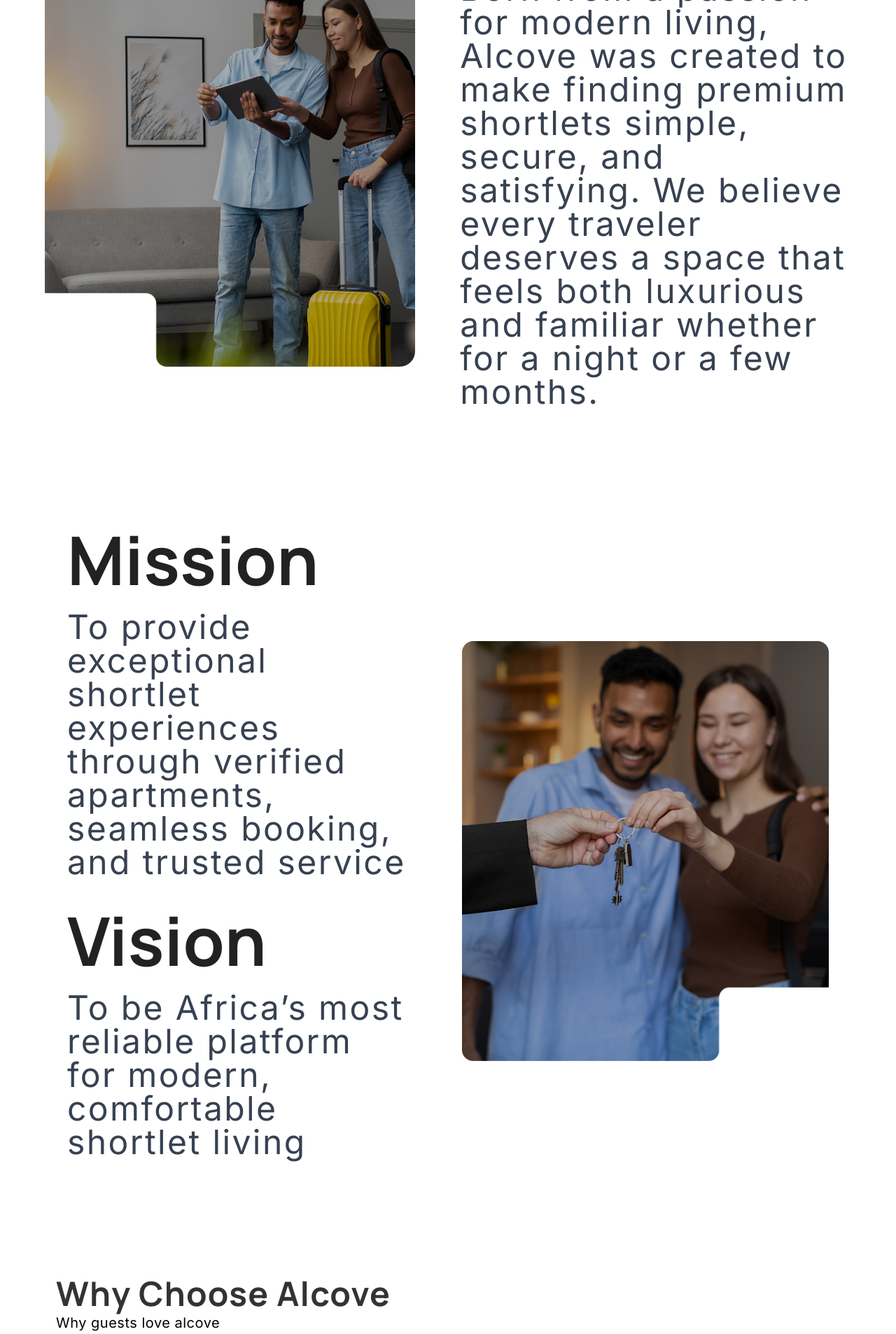
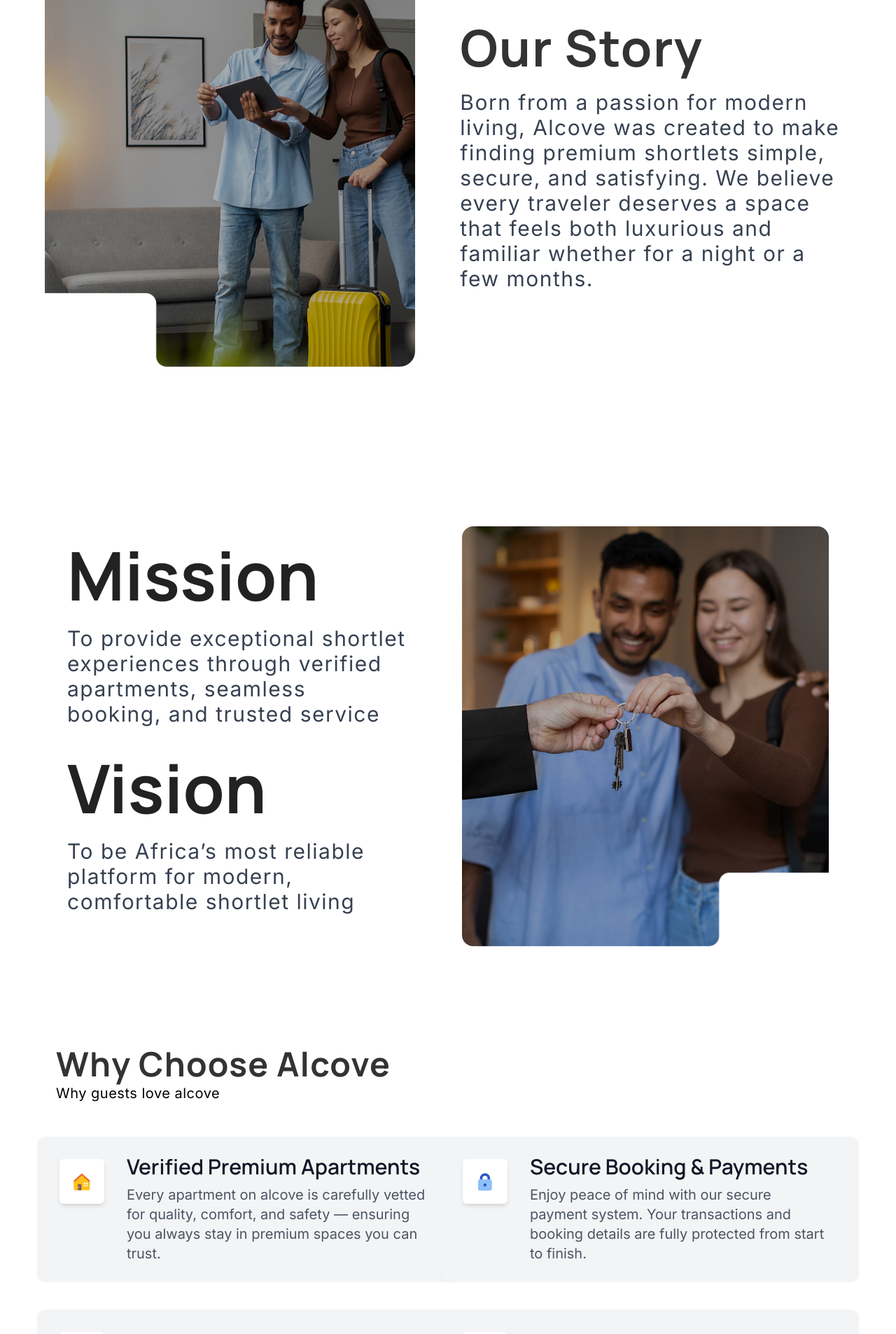
Before and after one commit to Godswill-joel/alcove, a React (Vite) app: page /about in a window 1280 px wide. Shown: the part 1120-3026 px from the top of the page at 70% size. Built offline with nearby package versions, Linux system fonts and the light colour scheme.

Commit message:
fix: standardize text sizes across various components for consistent typography

```diff
--- a/src/components/Footer.jsx
+++ b/src/components/Footer.jsx
@@ -83,7 +83,7 @@
                             />
                         </div>
 
-                        <p className="text-xl sm:text-2xl text-slate-300 mb-6 max-w-[18rem]">
+                        <p className="text-xl sm:text-xl text-slate-300 mb-6 max-w-[18rem]">
                             Discover premium shortlet apartments designed for comfort,
                             convenience, and modern living — wherever you go
                         </p>
@@ -93,7 +93,7 @@
                             <div className="flex items-center gap-3 text-sm">
                                 <Link
                                     to="tel:+2348038771226"
-                                    className="flex items-center gap-2 text-xl sm:text-2xl text-slate-200 hover:underline"
+                                    className="flex items-center gap-2 text-xl sm:text-xl text-slate-200 hover:underline"
                                 >
                                     <Phone className="w-5 h-5" />
                                     +234 803 877 1226
@@ -125,7 +125,7 @@
 
                                 <a
                                     href="mailto:support@thealcoveapartment.ng"
-                                    className="text-xl sm:text-2xl text-slate-200 hover:underline break-all"
+                                    className="text-xl sm:text-xl text-slate-200 hover:underline break-all"
                                 >
                                     support@thealcoveapartment.ng
                                 </a>
@@ -158,7 +158,7 @@
                                         <li key={link.label}>
                                             <Link
                                                 to={link.path}
-                                                className="text-2xl sm:text-3xl text-slate-200 hover:text-white transition-colors tracking-wide"
+                                                className="text-2xl sm:text-2xl text-slate-200 hover:text-white transition-colors tracking-wide"
                                                 style={{ fontFamily: "Manrope" }}
                                             >
                                                 {link.label}
--- a/src/components/about/Mission.jsx
+++ b/src/components/about/Mission.jsx
@@ -14,7 +14,7 @@
                             Mission
                         </h3>
                         <p
-                            className="text-lg font-light tracking-wider  md:text-5xl text-gray-700 mb-10 leading-relaxed"
+                            className="text-lg font-light tracking-wider  md:text-3xl text-gray-700 mb-10 leading-relaxed"
                             style={{ fontFamily: "Inter, sans-serif" }}
                         >
                             To provide exceptional shortlet experiences through verified
@@ -27,7 +27,7 @@
                             Vision
                         </h3>
                         <p
-                            className="text-lg font-light tracking-wider md:text-5xl text-gray-700 mb-6 leading-relaxed"
+                            className="text-lg font-light tracking-wider md:text-3xl text-gray-700 mb-6 leading-relaxed"
                             style={{ fontFamily: "Inter, sans-serif" }}
                         >
                             To be Africa’s most reliable platform for modern, comfortable
--- a/src/components/about/Ourstory.jsx
+++ b/src/components/about/Ourstory.jsx
@@ -19,7 +19,7 @@
                     Our Story
                 </h2>
                 <p
-                    className="text-lg md:text-5xl tracking-wider font-light text-gray-700 leading-relaxed mx-auto md:mx-0"
+                    className="text-lg md:text-3xl tracking-wider font-light text-gray-700 leading-relaxed mx-auto md:mx-0"
                     style={{ fontFamily: "Inter" }}
                 >
                     Born from a passion for modern living, Alcove was created to make
--- a/src/components/about/Values.jsx
+++ b/src/components/about/Values.jsx
@@ -26,7 +26,7 @@
           {values.map((value, index) => (
             <li key={index}>
               <p
-                className="text-lg md:text-5xl lg:text-4xl text-gray-700 leading-relaxed font-light"
+                className="text-lg md:text-3xl lg:text-3xl text-gray-700 leading-relaxed font-light"
                 style={{ fontFamily: "Inter" }}
               >
                 <span className="font-semibold text-3xl text-black tracking-wider ">{value.title}:</span>{" "}
--- a/src/components/apartment/Features.jsx
+++ b/src/components/apartment/Features.jsx
@@ -9,7 +9,7 @@
 import { Link } from "react-router-dom";
 
 const FILTERS = [
-  { id: "one", label: "One Bedroom", type: "1" },
+  { id: "one", label: "All", type: "1" },
   { id: "studio", label: "Studio Room", type: "studio" },
   { id: "two", label: "Two Bedroom", type: "2" },
   { id: "three", label: "Three Bedroom", type: "3" },
--- a/src/components/home/Whychoose.jsx
+++ b/src/components/home/Whychoose.jsx
@@ -40,7 +40,7 @@
                                 {feat.title}
                             </h3>
                             <p
-                                className="text-base sm:text-lg md:text-2xl text-gray-600 leading-relaxed"
+                                className="text-base sm:text-lg md:text-xl text-gray-600 leading-relaxed"
                                 style={{ fontFamily: "Inter" }}
                             >
                                 {feat.description}
```
